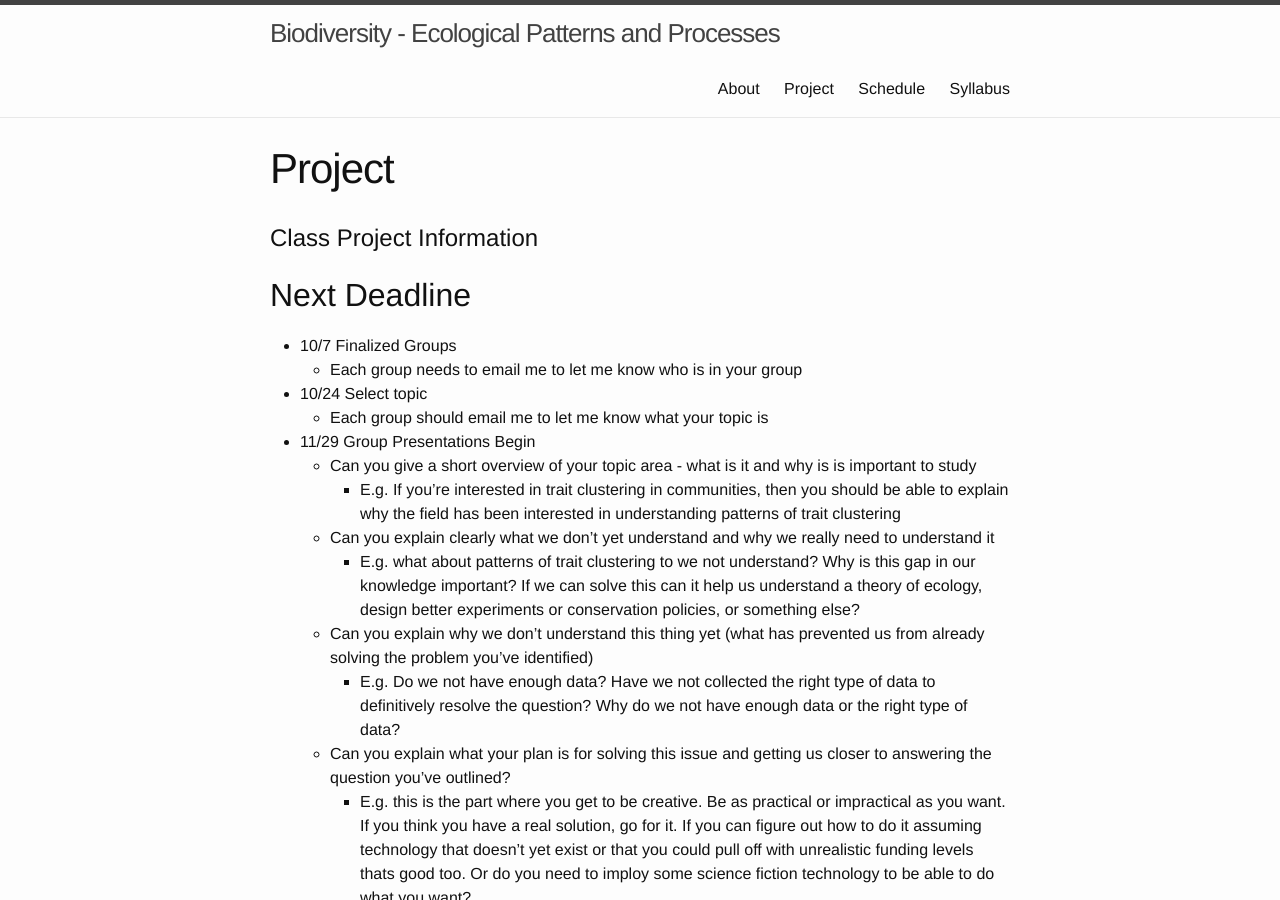
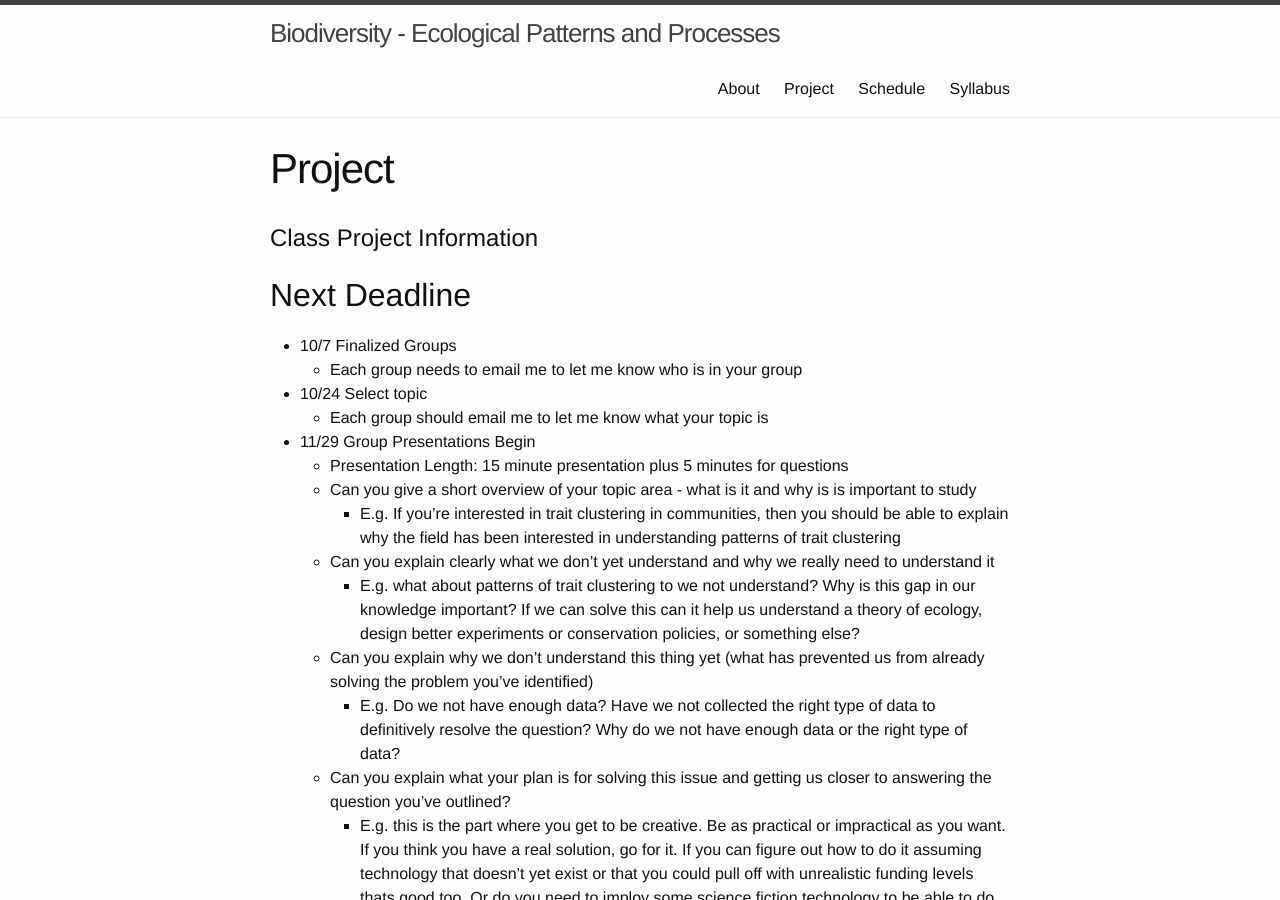
Before and after one commit to skmorgane/biodiversity-course, a Jekyll site: the page built from project.md, in a window 1280 px wide and 900 px high. Built offline with Jekyll 4.4.1, drawn with Linux system fonts in a browser that asks for light colours.

Commit message:
Add presentation length

```diff
--- a/project.md
+++ b/project.md
@@ -11,6 +11,7 @@ title: Project
 * 10/24 Select topic
     * Each group should email me to let me know what your topic is
 * 11/29 Group Presentations Begin
+    * Presentation Length: 15 minute presentation plus 5 minutes for questions
     * Can you give a short overview of your topic area - what is it and why is is important to study
       - E.g. If you're interested in trait clustering in communities, then you should be able to explain why the field has been interested in understanding patterns of trait clustering
     * Can you explain clearly what we don't yet understand and why we really need to understand it
```
